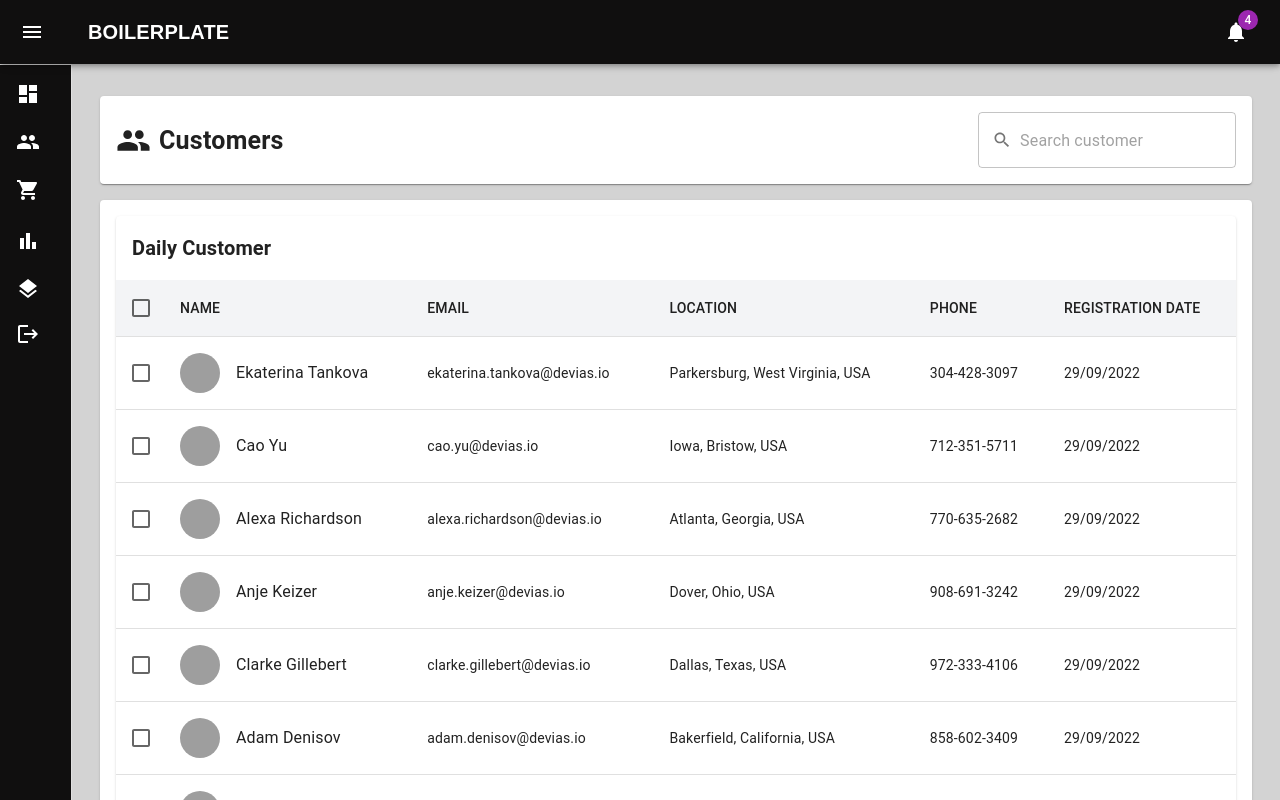
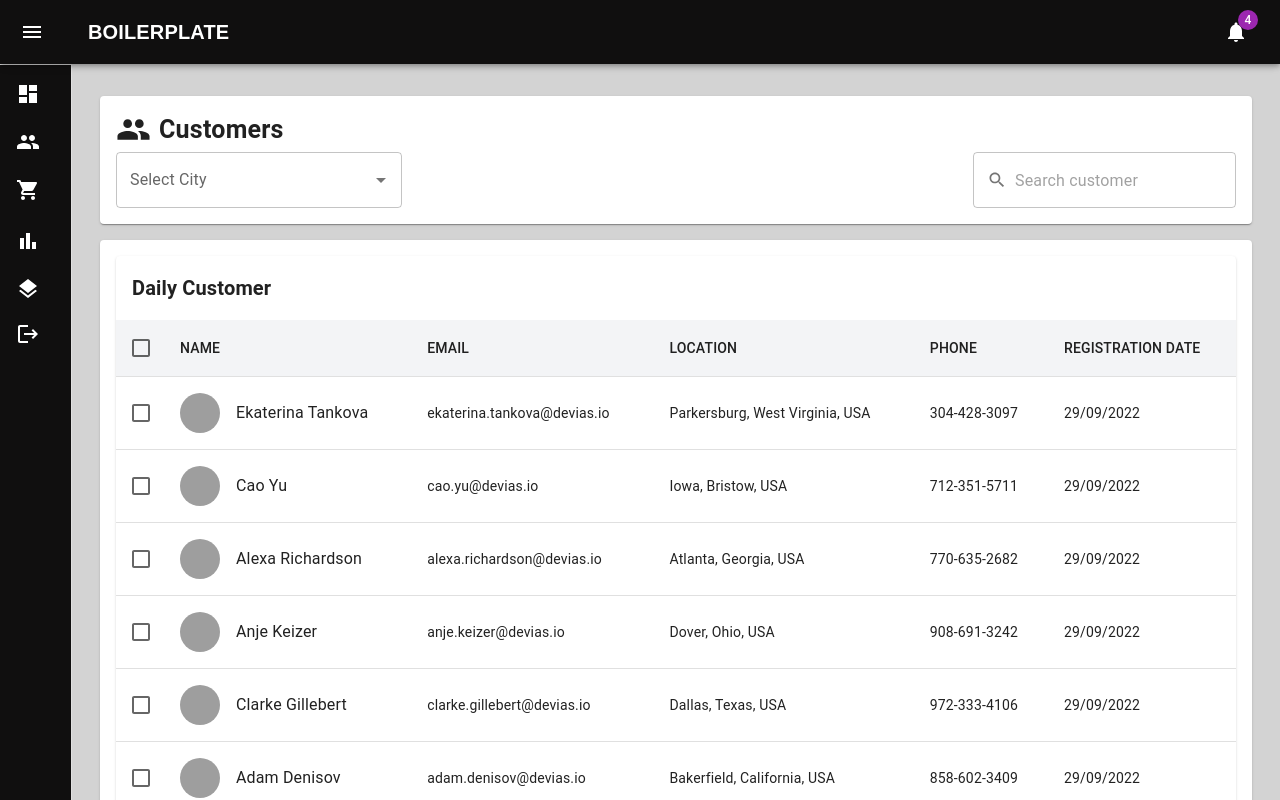
Before and after one commit to VivekVaishnanai07/Boilerplate.React.github.io, a React (Create React App) app: page /customer in a window 1280 px wide. Built offline with nearby package versions, Linux system fonts and the light colour scheme; sample sign-in values are in the browser's storage; grey boxes are pictures that could not be loaded.

Commit message:
Add droupdown button

```diff
--- a/src/pages/customer/index.tsx
+++ b/src/pages/customer/index.tsx
@@ -1,6 +1,6 @@
 import PeopleIcon from '@mui/icons-material/People';
 import SearchIcon from '@mui/icons-material/Search';
-import { InputAdornment, SvgIcon, TextField } from '@mui/material';
+import { Autocomplete, InputAdornment, SvgIcon, TextField } from '@mui/material';
 import Box from '@mui/material/Box';
 import Container from '@mui/material/Container';
 import Grid from '@mui/material/Grid';
@@ -57,13 +57,24 @@ function Customer() {
               {/* Recent CustomersTable */}
               <Grid item xs={12}>
                 <Paper sx={{ p: 2, display: 'flex', flexDirection: 'column' }}>
-                  <Box sx={{ alignItems: 'center', display: 'flex' }}>
+                  <Grid item xs={12}>
+                    <Box sx={{ alignItems: 'center', display: 'flex', paddingBottom: '5px' }}>
                       <PeopleIcon sx={{ fontSize: '35px', mr: 1 }} />
                       <Typography style={{ fontWeight: '700', fontSize: '25px', lineHeight: '5px' }}>
                         Customers
                       </Typography>
+                    </Box>
+                  </Grid>
+                  <Grid item xs={12}>
+                    <Box sx={{ alignItems: 'center', display: 'flex' }}>
+                      <Autocomplete
+                        options={customerList.map((item) => item.name)}
+                        id="disabled-options-demo"
+                        sx={{ width: 300 }}
+                        renderInput={(params) => <TextField {...params} label="Select City" />}
+                      />
                       <TextField
-                      style={{ marginLeft: '62%' }}
+                        style={{ marginLeft: '51%' }}
                         onChange={handleOnChange}
                         InputProps={{
                           startAdornment: (
@@ -78,6 +89,7 @@ function Customer() {
                         variant="outlined"
                       />
                     </Box>
+                  </Grid>
                 </Paper>
               </Grid>
               <Grid item xs={12}>
```
Lines whose indentation alone changed are shown as unchanged.
